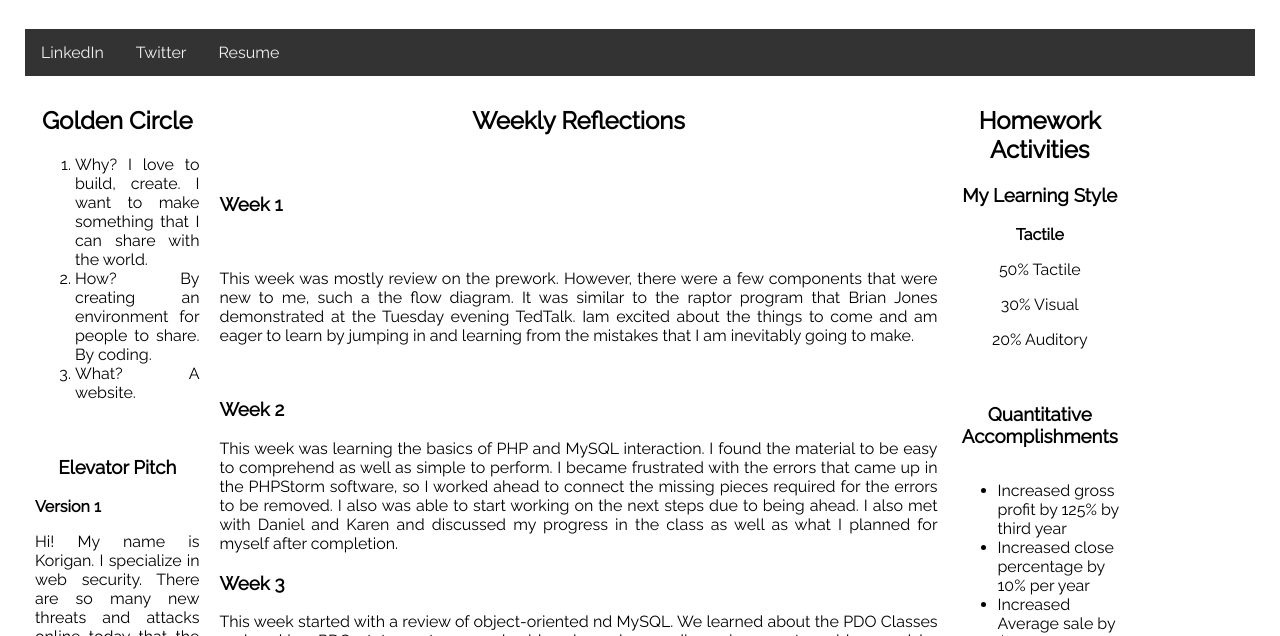
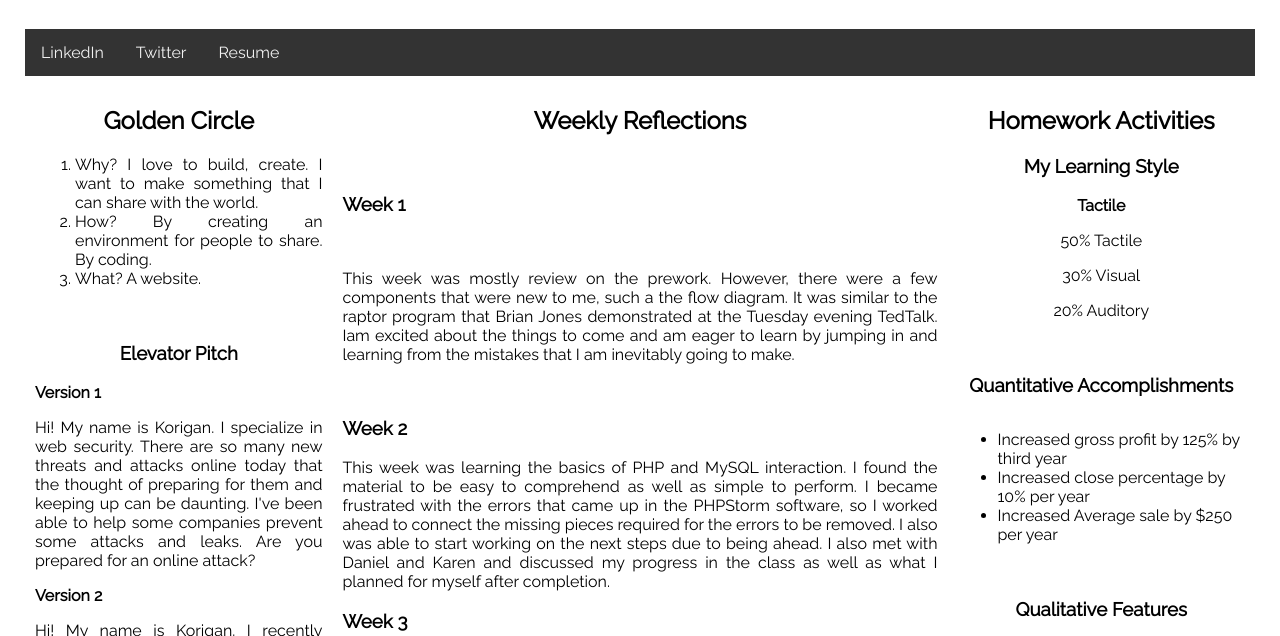
Before and after one commit to Koriganp/pro-dev-doc, a plain HTML site: page index.html in a window 1280 px wide. Shown: the part 156-792 px from the top of the page. Drawn offline with Linux system fonts and the light colour scheme.

Commit message:
changed the column size back!!

```diff
--- a/styles/style.css
+++ b/styles/style.css
@@ -52,11 +52,11 @@ body {
 }
 
 .column.side {
-	width: 15%;
+	width: 25%;
 }
 
 .column.middle {
-	width: 60%;
+	width: 50%;
 }
 
 .row:after {
```
